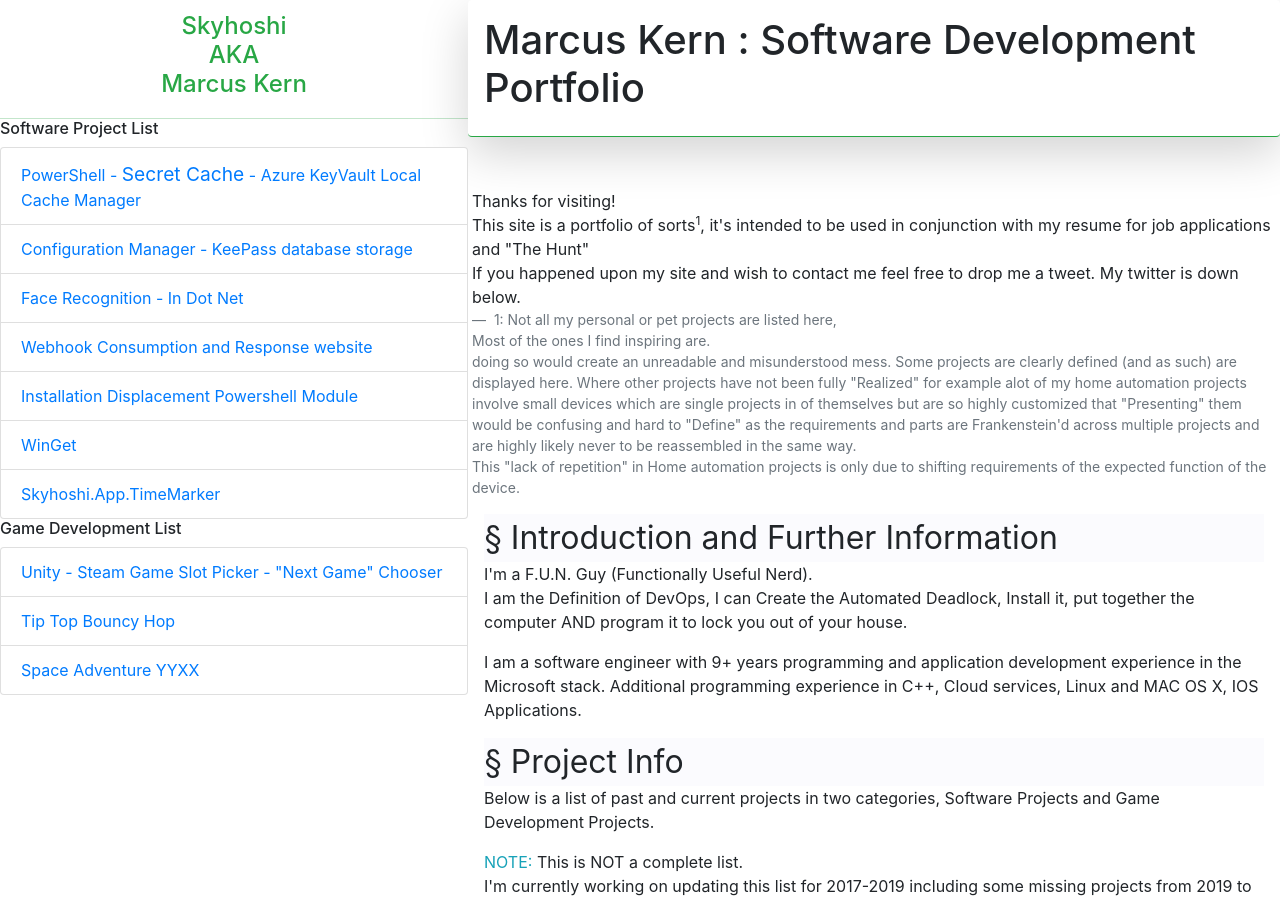
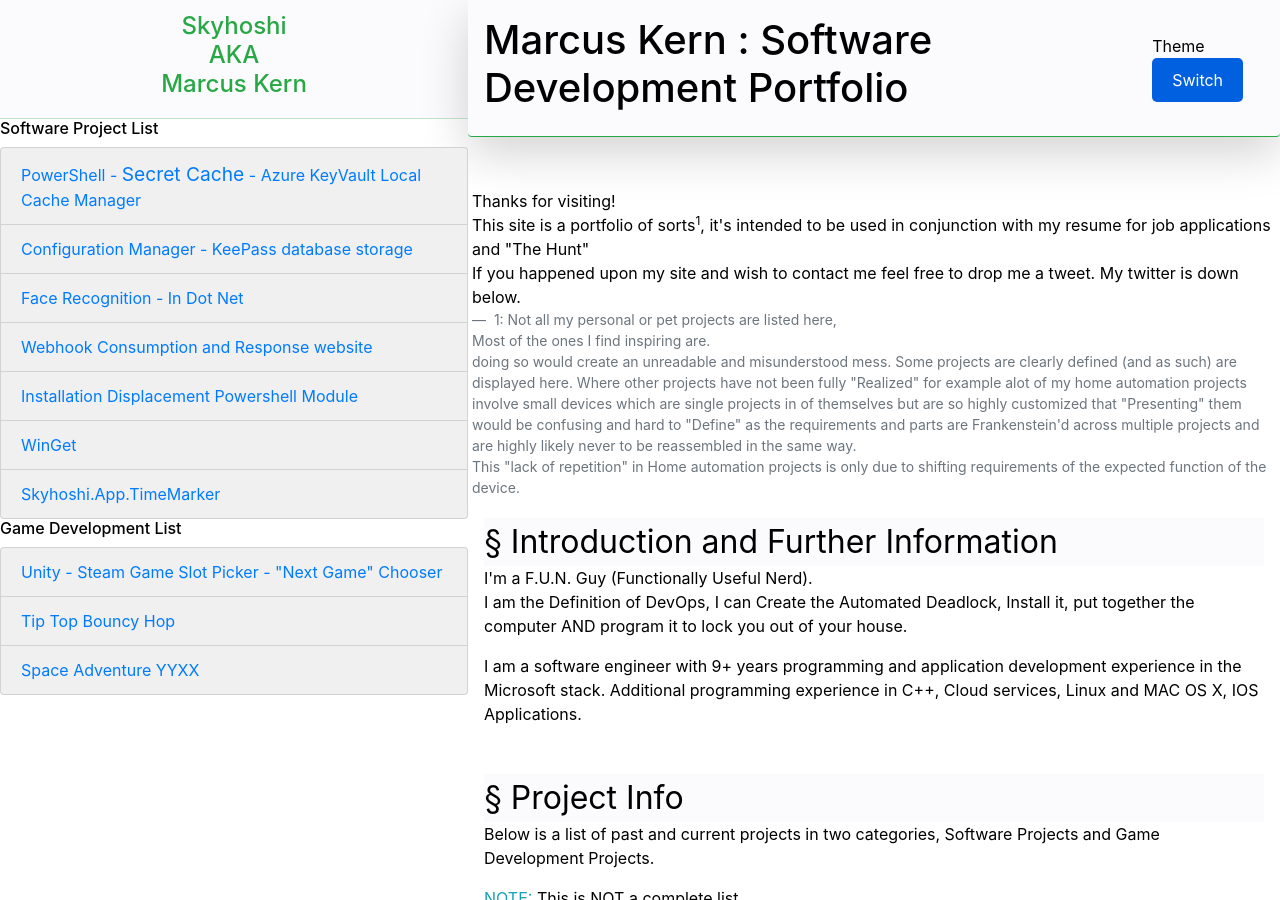
Before and after one commit to skyhoshi/skyhoshi.github.io, a Jekyll site: the page docs/index.html, which Jekyll copies as it is, in a window 1280 px wide and 900 px high. Built offline with Jekyll 4.4.1, drawn with Linux system fonts in a browser that asks for light colours; nearby versions of some CDN libraries; library files that are not in the unit come from our copies.

Commit message:
Order of css issue fix

```diff
--- a/docs/index.html
+++ b/docs/index.html
@@ -5,10 +5,10 @@
     <meta charset="UTF-8">
     <meta name="viewport" content="width=device-width, initial-scale=1, shrink-to-fit=yes">
     <title>Software Development Portfolio - Marcus Kern</title>
-    <base href="https://skyhoshi.com/"/>
+    <base href="https://skyhoshi.com/" />
+    <link href="content/css/bootstrap.css" rel="stylesheet" />
     <link href="content/css/theme.css" rel="stylesheet" />
     <link href="content/css/main.css" rel="stylesheet" />
-    <link href="content/css/bootstrap.css" rel="stylesheet" />
 </head>
 
 <body>
@@ -37,7 +37,7 @@
     <main role="main" class="">
         <article class="card-header border-success shadow-lg p-3 mb-5 bg-white rounded d-inline-flex align-content-end" style="min-height:119px">
             <section class="content-success border-success d-inline"><h1>Marcus Kern : Software Development Portfolio</h1></section>
-            <section class="m-xl-auto" style="display:none;">
+            <section class="m-xl-auto" style="">
                 Theme <button id="switch" onclick="toggleTheme()">Switch</button>
             </section>
         </article>
@@ -95,7 +95,7 @@
         </article>
         <article id="SoftwareDevProjects">
             <h3>Software Projects</h3>
-            <details id="SecretCache" data-shortName="SecretCache" role="doc-chapter" class="card">
+            <details id="SecretCache" data-shortName="SecretCache" class="card">
                 <summary class="card-header">
                     <a role="link" id="SecretCache"><span>PowerShell - <span id="ProjectName">Secret Cache</span> - Azure KeyVault Local Cache Manager</span></a>
                 </summary>
@@ -114,7 +114,7 @@
                     </p>
                 </section>
             </details>
-            <details id="ConfigurationManager" data-shortName="ConfigurationManager" role="doc-chapter" class="card">
+            <details id="ConfigurationManagerDetails" data-shortName="ConfigurationManager" class="card">
                 <summary class="card-header"><a role="link" id="ConfigurationManager">Configuration Manager – Keepass database storage</a></summary>
                 <section class="card-body p-2">
                     <h4>Links</h4>
@@ -160,7 +160,7 @@
                     </p>
                 </section>
             </details>
-            <details id="FaceRecognition" data-shortName="FaceRecognition" role="doc-chapter" class="card">
+            <details id="FaceRecognitionDetails" data-shortName="FaceRecognition" class="card">
                 <a role="link" id="FaceRecognition" hidden></a>
                 <summary class="card-header">Face Recognition - In Dot Net</summary>
                 <section class="card-body p-2">
@@ -194,7 +194,7 @@
                     </p>
                 </section>
             </details>
-            <details id="Webhook" data-shortName="Webhook" role="doc-chapter" class="card">
+            <details id="WebhookDetails" data-shortName="Webhook" class="card">
                 <summary class="card-header">
                     <a role="link" id="Webhook">Webhook Consumption and Response website</a>
                 </summary>
@@ -215,7 +215,7 @@
                     </p>
                 </section>
             </details>
-            <details id="VHDXAutomation" data-shortName="VHDXAutomation" role="doc-chapter" class="card">
+            <details id="VHDXAutomationDetails" data-shortName="VHDXAutomation" class="card">
                 <summary class="card-header">
                     <a role="link" id="VHDXAutomation">
                         Installation Displacement Powershell
@@ -318,7 +318,7 @@
                     </p>
                 </section>
             </details>
-            <details id="WinGet" data-shortName="WinGet" role="doc-chapter" class="card">
+            <details id="WinGetDetails" data-shortName="WinGet" class="card">
                 <summary class="card-header"><a role="link" id="WinGet">WinGet</a></summary>
                 <section class="card-body p-2">
                     <h4>Links</h4>
@@ -339,7 +339,7 @@
                     </p>
                 </section>
             </details>
-            <details id="TimeMarker" data-shortName="TimeMarker" role="doc-chapter" class="card">
+            <details id="TimeMarkerDetails" data-shortName="TimeMarker" class="card">
                 <summary class="card-header"><a role="link" id="TimeMarker">Skyhoshi.App.TimeMarker</a></summary>
                 <section class="card-body p-2">
                     <h4>Links</h4>
@@ -359,7 +359,7 @@
         </article>
         <article id="GameDevProjects">
             <h3>Game Dev Projects</h3>
-            <details id="SteamGameSlotMachine" class="card">
+            <details id="SteamGameSlotMachineDetails" class="card">
                 <summary class="card-header"><span>Unity - <span>Steam Game Slot Picker</span> - "Next Game" Chooser</span></summary>
                 <pre>The name keeps changing, the primary function / intention is set.</pre>
                 <details>
@@ -381,7 +381,7 @@
                     </p>
                 </section>
             </details>
-            <details id="SpaceAdventureYYXX" class="card">
+            <details id="SpaceAdventureYYXXDetails" class="card">
                 <summary class="card-header">Space Adventure YYXX</summary>
                 <section>
                     This game is to be an advanced shoot'um up (shump) with a dynamic enemy AI, customizeable loadouts and on the fly systems alterations that provide the gamer a unique playthrough of each level depending on the player's loadout.
```
